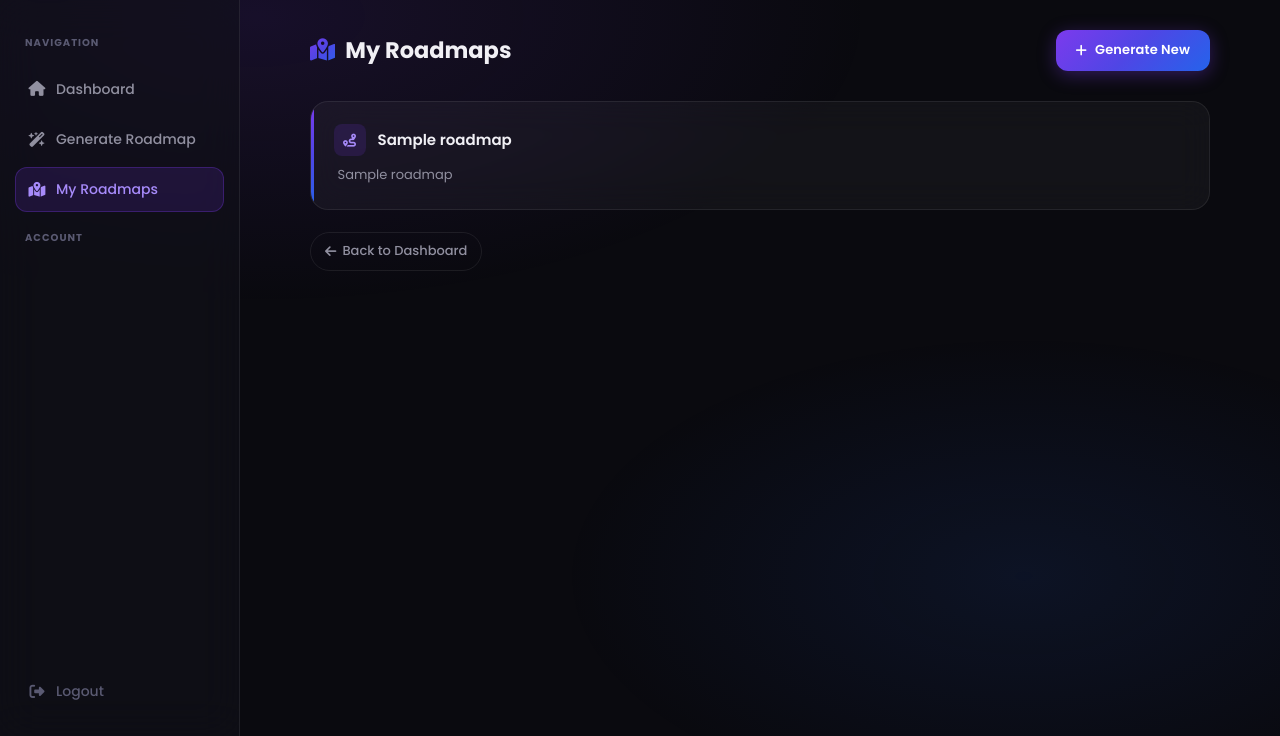
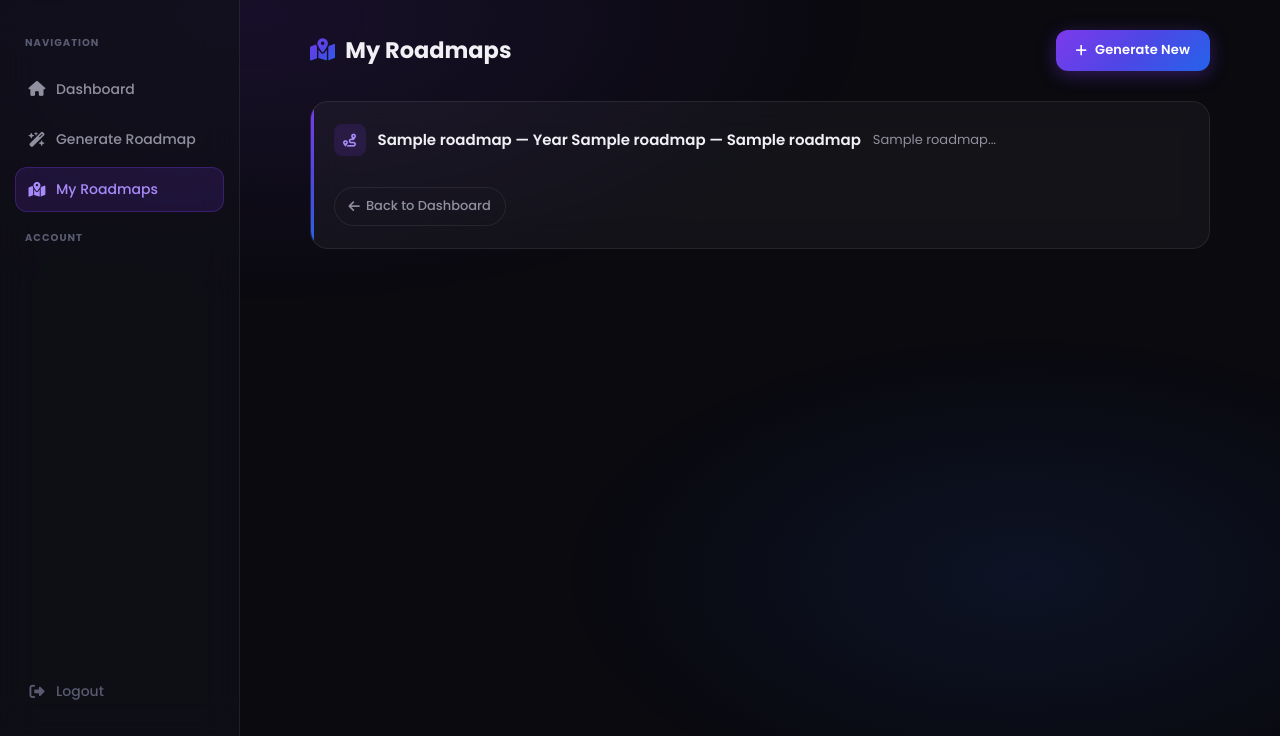
Before and after one commit to Varshath11/AI, a Flask app: template templates/my_roadmaps.html in a window 1280 px wide. Shown: the part 64-800 px from the top of the page. Run offline with Flask 3, Linux system fonts and the light colour scheme; the template is opened without the code that fills it: most values are stand-ins (such as "Sample title", 1, 10 or a date in 2020).

Commit message:
Update my_roadmaps.html

```diff
--- a/templates/my_roadmaps.html
+++ b/templates/my_roadmaps.html
@@ -91,9 +91,9 @@
                                     <div style="width: 32px; height: 32px; background: rgba(124,58,237,0.15); border-radius: 8px; display: flex; align-items: center; justify-content: center;">
                                         <i class="fas fa-route" style="font-size: 13px; color: #a78bfa;"></i>
                                     </div>
-                                    <h3 style="margin: 0;">{{ roadmap[5] }}</h3>
-                                </div>
-                                <p>{{ roadmap[6] }}</p>
+
+                                    <h3 style="margin: 0;">{{ roadmap[2] }} — Year {{ roadmap[3] }} — {{ roadmap[5] }}</h3>
+                                <p>{{ roadmap[6][:300] }}...</p>
                             </div>
                         </div>
                     </div>
```
